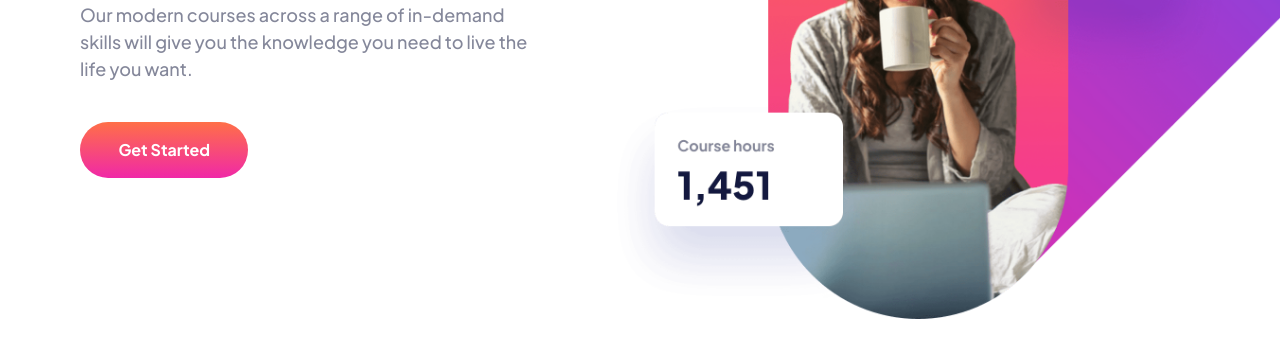
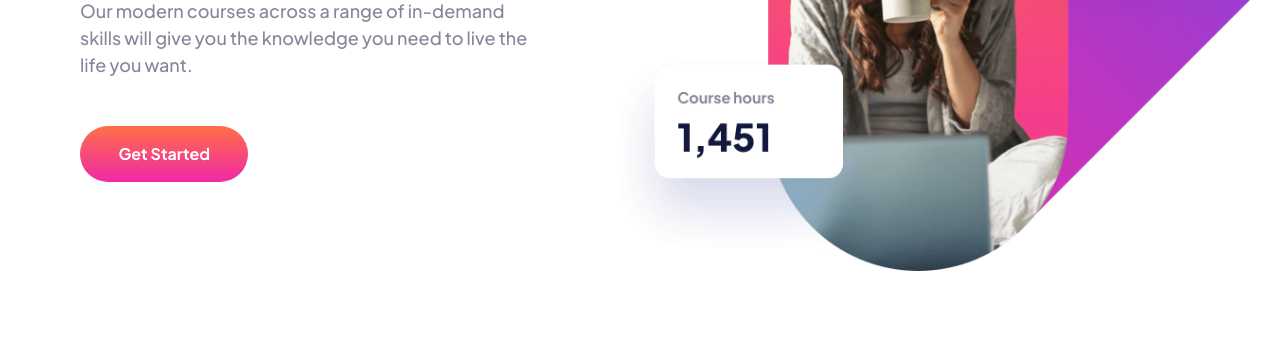
Before and after one commit to Ronnarit00000/Skilled-e-learning-landing-page, a plain HTML site: page index.html in a window 1280 px wide. Shown: the part 442-800 px from the top of the page. Drawn offline with Linux system fonts and the light colour scheme.

Commit message:
edit hero description

```diff
--- a/style.css
+++ b/style.css
@@ -246,12 +246,9 @@ select {
     margin-block-start: 1.5rem;
 }
 
-.hero  .hero__description .hero__intro + a {
+.hero  .hero__description a {
     margin-block-start: 2.5rem;
-}
-
-.hero  .hero__description + .hero__pictrue {
-    margin-block-start: 3rem;
+    margin-block-start:   3rem;
 }
 
 /*------------------------------------------------------*/
```
